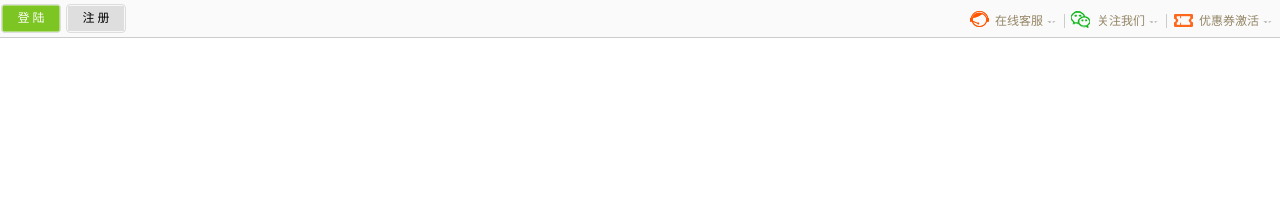
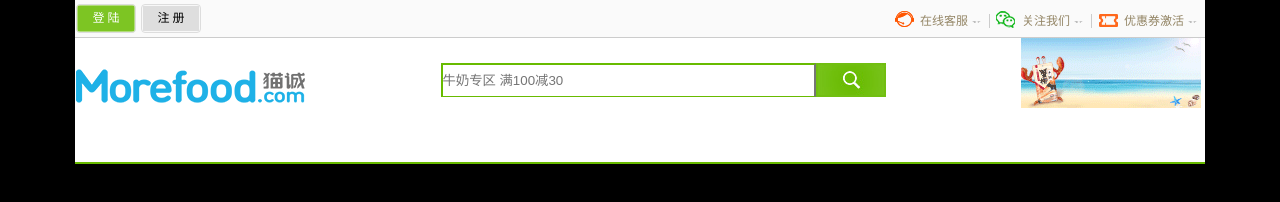
Before and after one commit to wei13027619978/wei13027619978.github.io, a website: page morefood-app/index.html in a window 1280 px wide. Drawn offline with Linux system fonts and the light colour scheme.

Commit message:
头没有做完

```diff
--- a/morefood-app/css/index.css
+++ b/morefood-app/css/index.css
@@ -3,8 +3,20 @@
     padding: 0;
     box-sizing: border-box;
 }
+body, html{
+    width: 100%;
+    height: 100%;
+}
+body{
+    background-color: black;
+}
 a{
     text-decoration: none;
+}
+.container{
+    width: 1130px;
+    margin: 0 auto;
+    background-color: white;
 }
 .nav{
     background-color: rgb(250, 250, 250);
@@ -149,6 +161,7 @@ a{
     z-index: 20000;
     color: rgb(116, 102, 102);
     font-size: 12px;
+    background-color: white;
 }
 .zk_zxkf{
     width: 200px;
@@ -177,3 +190,31 @@ a{
 .dyh, .fwh{
     display: inline-block;
 }
+.header{
+    height: 126px;
+    border-bottom: 2px solid rgb(104, 187, 0);
+    display: flex;
+    justify-content: space-between;
+}
+.logobar_left{
+    height: 60px;
+    margin-top: 18px;
+}
+.logobar_center{
+    margin-top: 25px;
+    display: flex;
+    justify-content: space-between;
+}
+.logobar_center .search{
+    width: 375px;
+    height: 34px;
+    border-top: 2px solid rgb(104, 187, 0);
+    border-bottom: 1px solid rgb(104, 187, 0);
+    border-left: 2px solid rgb(104, 187, 0);
+}
+.logobar_center .btn{
+    display: inline-block;
+    width: 70px;
+    height: 34px;
+    background-image: url(../images/top-sousuo.jpg);
+}
--- a/morefood-app/index.html
+++ b/morefood-app/index.html
@@ -12,6 +12,7 @@
 </head>
 
 <body>
+    <div class="container">
         <div class="nav">
             <div class="nav_login">
                 <a href="http://www.morefood.com/user/login.html?gourl=http%3A%2F%2Fwww.morefood.com%2F" class="login nav_btn"><span>登 陆</span></a>
@@ -60,9 +61,22 @@
                 </ul>
             </div>
         </div>
-    <div class="">
+        <div class="header">
+            <div class="logobar_left">
+                <img src="./images/logo.gif" alt="">
+            </div>
+            <div class="logobar_center">
+                <input type="text" placeholder="牛奶专区 满100减30" class="search">
+                <span class="btn"></span>
+            </div>
+            <div class="logobar_right">
+                <img src="./images/hxzc.gif" alt="">
+                <img src="" alt="">
+            </div>
 
         </div>
+    </div>
+
 </body>
 
 </html>
```
Also changed, not shown: morefood-app/images/hxzc.gif (added), morefood-app/images/logo.gif (added), morefood-app/images/top-sousuo.jpg (added). Lines whose indentation alone changed are shown as unchanged.
